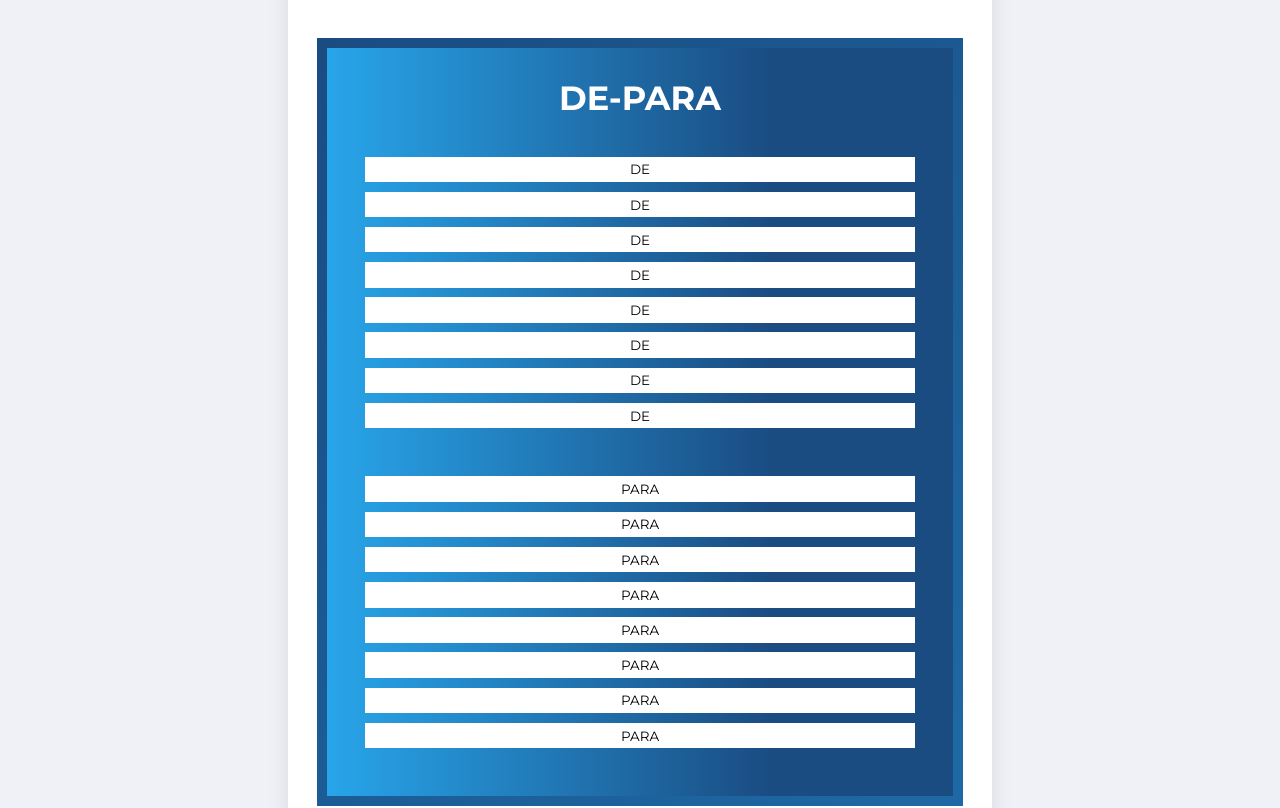
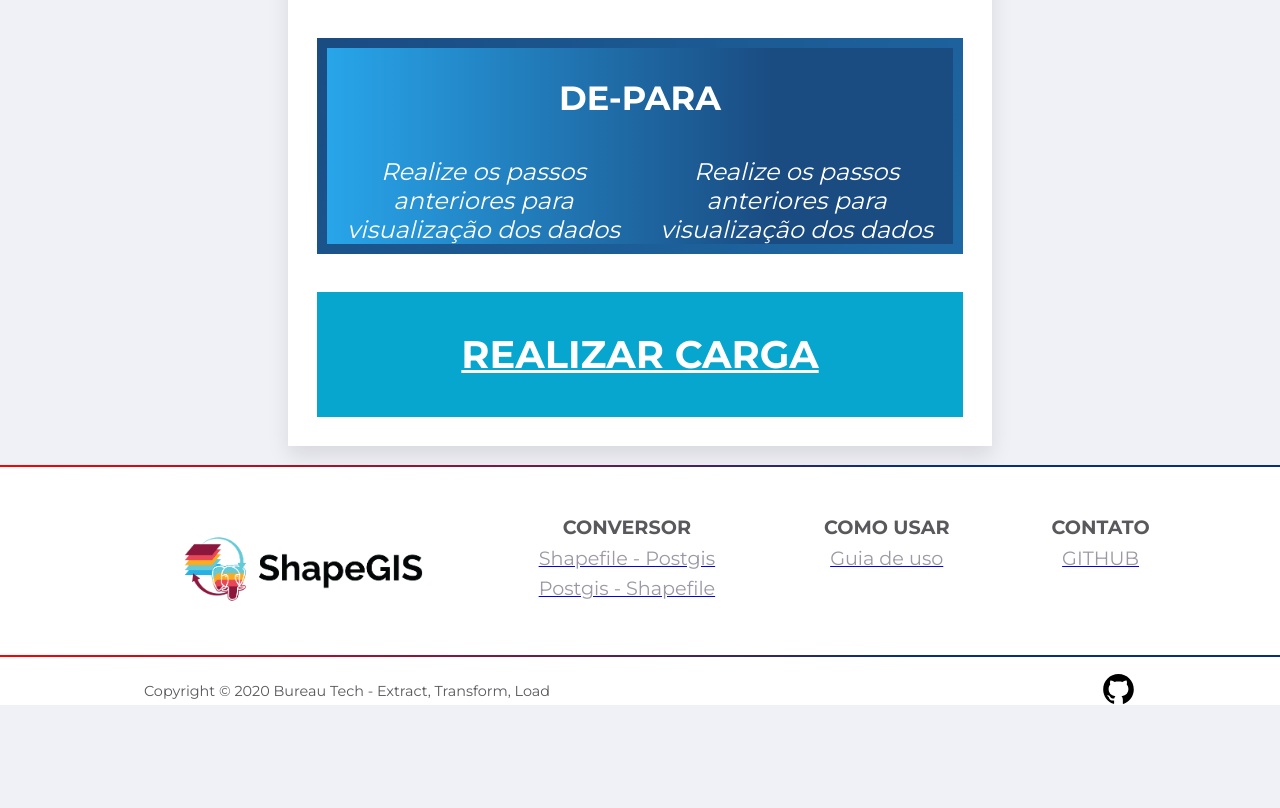
Before and after one commit to BureauTech/Mini-ETL-Shapefile-to-PostGis, a React (Create React App) app in the folder web/: page /post in a window 1280 px wide. Shown: the part 1510-2318 px from the top of the page. After the commit the page ends 2225 px from the top, so only its background shows below. Built offline with nearby package versions, Linux system fonts and the light colour scheme.

Commit message:
organizando de-para

```diff
--- a/web/src/pages/Postgis/index.js
+++ b/web/src/pages/Postgis/index.js
@@ -14,6 +14,7 @@ import MenuItem from '@material-ui/core/MenuItem';
 import postStep1 from '../../assets/img/notebook-background.png';
 import FormControl from '@material-ui/core/FormControl';
 import postStep2 from '../../assets/img/post-shape-new.png';
+
 
 //Style
 import "./styles.css";
@@ -61,6 +62,8 @@ const [campos, setCampos] = React.useState(0);
 const classes = useStyles();
 const [field, setField] = useState([]);
 const [banco, setBanco] = useState();
+const [fieldsde, setFieldsDe] = useState([]);
+const [fieldspara, setFieldsPara] = useState([]);
 
 const handleChange2 = (event) => {
   setCampos(event.target.value);
@@ -208,28 +211,53 @@ const bdList = (tableSelected) => {
     <label className="fields" id={index + 1} key={index}>{value}</label>
     );
 
-  function inputFill() {
-    console.log('inputFill()', shapeReturn.length);
-    if (shapeReturn.length > 0){
+    const itensListDe = fieldsde.map((valor) =>
+    <label className="fields">
+      {valor}
+    </label>
+  );
+
+    function inputFillDE() {
+      if (fieldsde.length > 0) {
         return (
-        shapeReturn.map(
-          (value, index) =>
-          <label className="fields" id={index + 1} key={index}>{value}</label>
-        )
+          itensListDe
         )
       }
-
       else {
         return (
           <>
-          <label className="fields">DE</label>
-          <label className="fields">DE</label>
-          <label className="fields">DE</label>
-          <label className="fields">DE</label>
-          <label className="fields">DE</label>
-          <label className="fields">DE</label>
-          <label className="fields">DE</label>
-          <label className="fields">DE</label>
+            <h2 className="drop-message"><i>Realize os passos anteriores para visualização dos dados</i></h2>
+          </>
+        )
+      }
+    }
+
+    const itensListPara = fieldspara.map((valor) =>
+      <option value={valor}>
+        {valor}
+      </option>
+    );
+
+    const listPara = fieldsde.map((valor) =>
+      <select id={valor} className="fields">
+        <option selected disabled>Para</option>
+        {itensListPara}
+      </select>
+    );
+
+    //funcao para pegar colunas das tabelas
+    function inputFillPARA() {
+      if (fieldspara.length > 0) {
+        for (let y = 0; y < fieldsde.length; y++) {
+          return (
+            listPara
+          )
+        }
+      }
+      else {
+        return (
+          <>
+            <h2 className="drop-message"><i>Realize os passos anteriores para visualização dos dados</i></h2>
           </>
         )
       }
@@ -326,20 +354,14 @@ const bdList = (tableSelected) => {
         <div className="post-step3-de-para">
           <h1>DE-PARA</h1>
 
-          <div className="shape-step3-selection">
+          <div className="post-step3-selection">
           <form className="columns">
-              {inputFill()}
+              {inputFillDE()}
             </form>
 
             <form className="columns">
-              <label className="fields">PARA</label>
-              <label className="fields">PARA</label>
-              <label className="fields">PARA</label>
-              <label className="fields">PARA</label>
-              <label className="fields">PARA</label>
-              <label className="fields">PARA</label>
-              <label className="fields">PARA</label>
-              <label className="fields">PARA</label>
+
+              {inputFillPARA()}
             </form>
           </div>
         </div>
--- a/web/src/pages/Postgis/styles.css
+++ b/web/src/pages/Postgis/styles.css
@@ -150,7 +150,7 @@ margin: 3rem 0 0 0;
     display: flex;
     flex-direction: column;
 
-    margin: 4rem 0 0 0;margin: 4rem;
+    margin: 4rem 0 0 0;
 }
 
 .fields {
```
Lines whose indentation alone changed are shown as unchanged.
